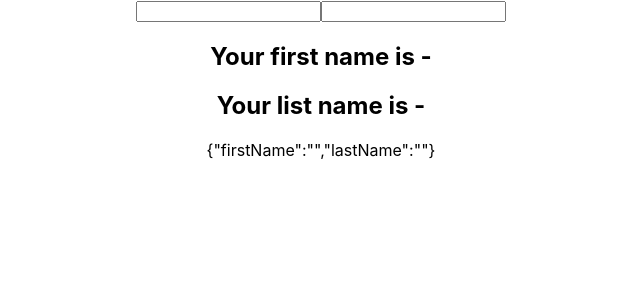
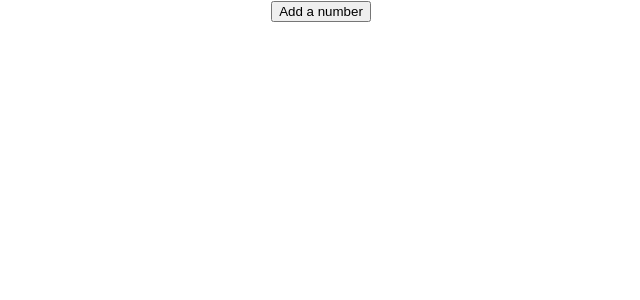
Before and after one commit to wildfoxcard/lessons-react, a React (Create React App) app in the folder reactjs/state-hook/: page / in a window 1280 px wide. Shown: the top 300 px of the page, without its empty margins (319-959 px from the left). Built offline with nearby package versions, Linux system fonts and the light colour scheme.

Commit message:
video 48 completed

```diff
--- a/reactjs/state-hook/src/App.js
+++ b/reactjs/state-hook/src/App.js
@@ -5,13 +5,14 @@
 import HookCounter2 from './components/HookCounter2';
 import HookCounter from './components/HookCounter';
 import HookCounter3 from './components/HookCounter3';
+import HookCounter4 from './components/HookCounter4';
 
 function App() {
   return (
     <div className="App">
       {/* <ClassCounter /> */}
       {/* <HookCounter /> */}
-      <HookCounter3 />
+      <HookCounter4 />
     </div>
   );
 }
--- /dev/null
+++ b/reactjs/state-hook/src/components/HookCounter4.js
@@ -0,0 +1,28 @@
+import React, { useState } from 'react'
+
+function HookCounter4() {
+    const [items, setItems] = useState([]);
+
+    const addItem = () => {
+        setItems([ ...items, {
+            id: items.length,
+            value: Math.floor(Math.random() * 10) + 1
+        }])
+    }
+
+    return (
+        <div>
+            <button onClick={addItem}>Add a number</button>
+            <ul>
+                {
+                    items.map(item => (
+                        <li key={item.id}>{item.value}</li>
+                    ))
+                }
+            </ul>
+
+        </div>
+    )
+}
+
+export default HookCounter4
```
